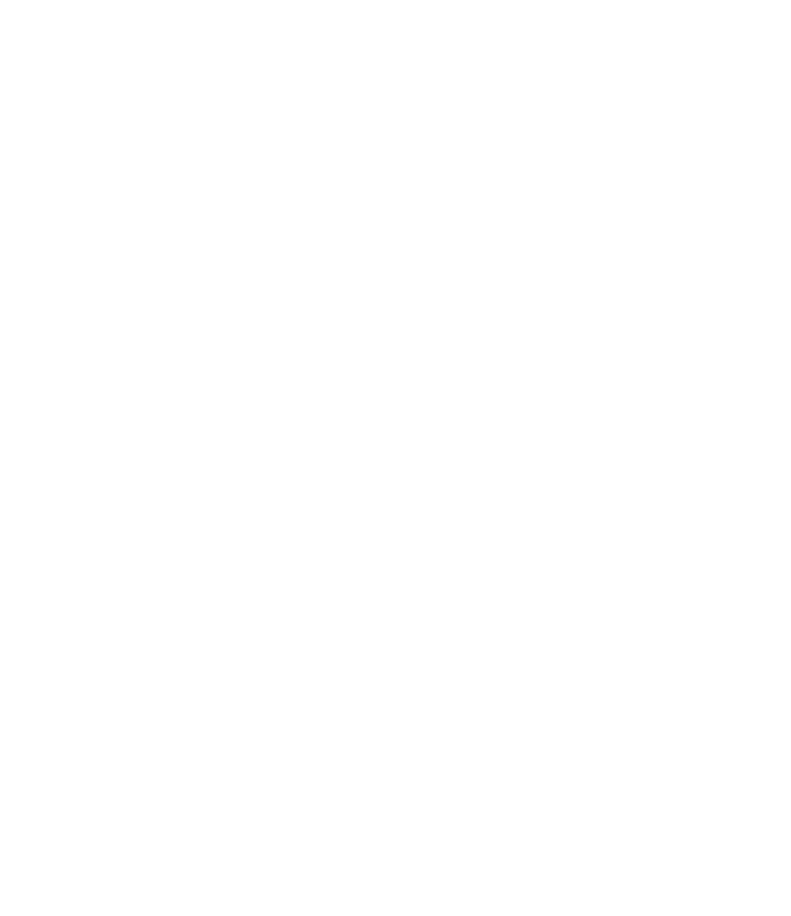
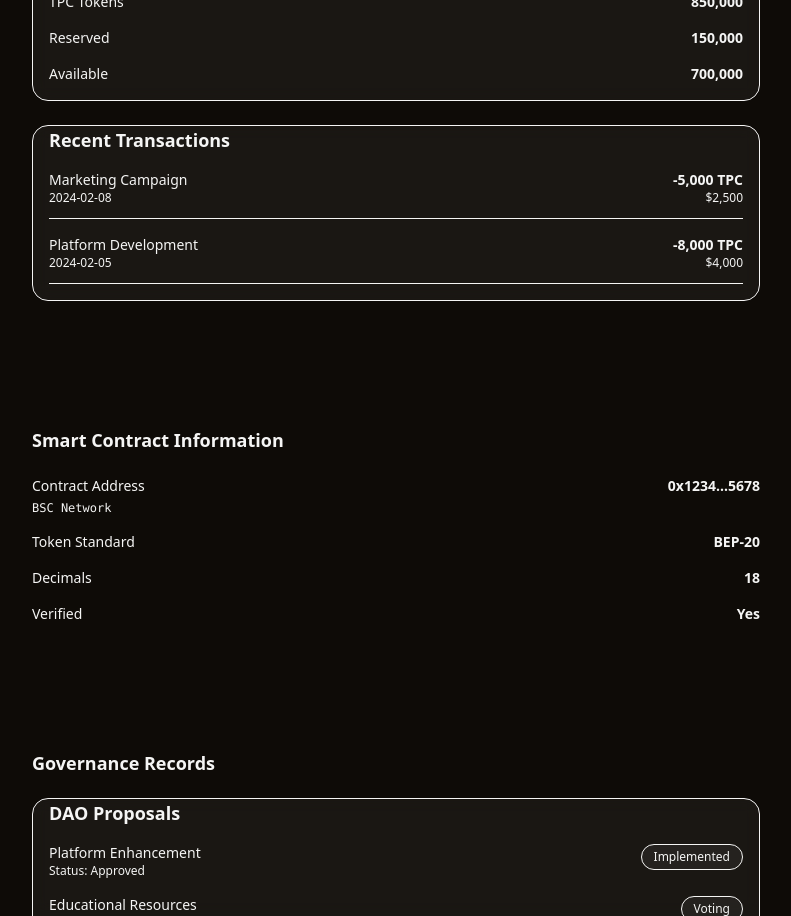
Before and after one commit to tpcglobalcommunity/tpcnew, a Next.js app: page /en/transparency in a window 1280 px wide. Before the commit this address had no page. Shown: the part 480-1396 px from the top of the page, without its empty margins (244-1035 px from the left). Before the commit the page ends 896 px from the top, so only its background shows below. Built offline with nearby package versions, Linux system fonts and the light colour scheme.

Commit message:
CRITICAL FIX - Routing Structure: Create Presale & Transparency pages, fix BottomNavigation login route

```diff
--- /dev/null
+++ b/src/app/[lang]/presale/page.tsx
@@ -0,0 +1,100 @@
+import { Container } from "@/components/ui/Container";
+import { Section } from "@/components/ui/Section";
+import { PremiumCard, PremiumCardContent } from "@/components/ui/PremiumCard";
+import { PremiumButton } from "@/components/ui/PremiumButton";
+import { Badge } from "@/components/ui/Badge";
+import { StatRow } from "@/components/ui/StatRow";
+import { publicPath, type Language } from "@/content/homeCopy";
+
+interface PresalePageProps {
+  params: {
+    lang: Language;
+  };
+}
+
+export function generateStaticParams() {
+  return [
+    { lang: 'en' },
+    { lang: 'id' }
+  ];
+}
+
+export default function PresalePage({ params }: PresalePageProps) {
+  const { lang } = params;
+
+  return (
+    <div className="min-h-dvh bg-bg text-fg">
+      <Container>
+        <Section title="Presale">
+          <div className="text-center mb-8">
+            <h1 className="text-2xl font-bold text-fg mb-4">Presale</h1>
+            <p className="text-muted leading-relaxed">
+              Join the TPC Global presale phase and be part of our professional trading community.
+            </p>
+          </div>
+        </Section>
+
+        <Section title="Presale Stages">
+          <div className="space-y-6">
+            <PremiumCard>
+              <PremiumCardContent>
+                <div className="text-center mb-4">
+                  <div className="w-16 h-16 bg-accent/20 rounded-full flex items-center justify-center mx-auto mb-4">
+                    <span className="text-2xl">🚀</span>
+                  </div>
+                  <h3 className="text-lg font-semibold text-fg mb-2">Stage 1</h3>
+                  <p className="text-sm text-muted leading-relaxed">
+                    Early bird pricing with exclusive benefits for first participants.
+                  </p>
+                  <div className="flex gap-2">
+                    <Badge tone="gold">Active</Badge>
+                    <Badge tone="neutral">Limited Supply</Badge>
+                  </div>
+                </div>
+              </PremiumCardContent>
+            </PremiumCard>
+
+            <PremiumCard>
+              <PremiumCardContent>
+                <div className="text-center mb-4">
+                  <div className="w-16 h-16 bg-accent/20 rounded-full flex items-center justify-center mx-auto mb-4">
+                    <span className="text-2xl">⭐</span>
+                  </div>
+                  <h3 className="text-lg font-semibold text-fg mb-2">Stage 2</h3>
+                  <p className="text-sm text-muted leading-relaxed">
+                    Public phase with standard pricing for wider community access.
+                  </p>
+                  <div className="flex gap-2">
+                    <Badge tone="neutral">Coming Soon</Badge>
+                    <Badge tone="neutral">Unlimited Supply</Badge>
+                  </div>
+                </div>
+              </PremiumCardContent>
+            </PremiumCard>
+          </div>
+        </Section>
+
+        <Section title="Token Information">
+          <div className="space-y-4">
+            <StatRow
+              items={[
+                { label: "Token Name", value: "TPC" },
+                { label: "Total Supply", value: "1,000,000" },
+                { label: "Network", value: "BSC" },
+                { label: "Token Standard", value: "BEP-20" }
+              ]}
+            />
+          </div>
+        </Section>
+
+        <Section>
+          <div className="text-center">
+            <PremiumButton variant="primary" size="md" fullWidth>
+              Participate in Presale
+            </PremiumButton>
+          </div>
+        </Section>
+      </Container>
+    </div>
+  );
+}
--- /dev/null
+++ b/src/app/[lang]/transparency/page.tsx
@@ -0,0 +1,140 @@
+import { Container } from "@/components/ui/Container";
+import { Section } from "@/components/ui/Section";
+import { PremiumCard, PremiumCardContent } from "@/components/ui/PremiumCard";
+import { PremiumButton } from "@/components/ui/PremiumButton";
+import { Badge } from "@/components/ui/Badge";
+import { StatRow } from "@/components/ui/StatRow";
+import { publicPath, type Language } from "@/content/homeCopy";
+
+interface TransparencyPageProps {
+  params: {
+    lang: Language;
+  };
+}
+
+export function generateStaticParams() {
+  return [
+    { lang: 'en' },
+    { lang: 'id' }
+  ];
+}
+
+export default function TransparencyPage({ params }: TransparencyPageProps) {
+  const { lang } = params;
+
+  return (
+    <div className="min-h-dvh bg-bg text-fg">
+      <Container>
+        <Section title="Transparency">
+          <div className="text-center mb-8">
+            <h1 className="text-2xl font-bold text-fg mb-4">Transparency</h1>
+            <p className="text-muted leading-relaxed">
+              Complete transparency in all operations, treasury management, and community governance.
+            </p>
+          </div>
+        </Section>
+
+        <Section title="Treasury Information">
+          <div className="space-y-6">
+            <PremiumCard>
+              <PremiumCardContent>
+                <h3 className="text-lg font-semibold text-fg mb-4">Current Treasury</h3>
+                <StatRow
+                  items={[
+                    { label: "Total Value", value: "$125,000" },
+                    { label: "TPC Tokens", value: "850,000" },
+                    { label: "Reserved", value: "150,000" },
+                    { label: "Available", value: "700,000" }
+                  ]}
+                />
+              </PremiumCardContent>
+            </PremiumCard>
+
+            <PremiumCard>
+              <PremiumCardContent>
+                <h3 className="text-lg font-semibold text-fg mb-4">Recent Transactions</h3>
+                <div className="space-y-4">
+                  <div className="border-b border-border/10 pb-3">
+                    <div className="flex justify-between items-start">
+                      <div>
+                        <p className="text-sm text-muted">Marketing Campaign</p>
+                        <p className="text-xs text-muted">2024-02-08</p>
+                      </div>
+                      <div className="text-right">
+                        <p className="text-sm font-semibold text-fg">-5,000 TPC</p>
+                        <p className="text-xs text-muted">$2,500</p>
+                      </div>
+                    </div>
+                  </div>
+                  <div className="border-b border-border/10 pb-3">
+                    <div className="flex justify-between items-start">
+                      <div>
+                        <p className="text-sm text-muted">Platform Development</p>
+                        <p className="text-xs text-muted">2024-02-05</p>
+                      </div>
+                      <div className="text-right">
+                        <p className="text-sm font-semibold text-fg">-8,000 TPC</p>
+                        <p className="text-xs text-muted">$4,000</p>
+                      </div>
+                    </div>
+                  </div>
+                </div>
+              </PremiumCardContent>
+            </PremiumCard>
+          </div>
+        </Section>
+
+        <Section title="Smart Contract Information">
+          <div className="space-y-4">
+            <StatRow
+              items={[
+                { label: "Contract Address", value: "0x1234...5678", hint: "BSC Network" },
+                { label: "Token Standard", value: "BEP-20" },
+                { label: "Decimals", value: "18" },
+                { label: "Verified", value: "Yes" }
+              ]}
+            />
+          </div>
+        </Section>
+
+        <Section title="Governance Records">
+          <div className="space-y-6">
+            <PremiumCard>
+              <PremiumCardContent>
+                <h3 className="text-lg font-semibold text-fg mb-4">DAO Proposals</h3>
+                <div className="space-y-4">
+                  <div className="flex items-start justify-between">
+                    <div>
+                      <p className="text-sm font-medium text-fg">Platform Enhancement</p>
+                      <p className="text-xs text-muted">Status: Approved</p>
+                    </div>
+                    <div className="text-right">
+                      <Badge tone="gold">Implemented</Badge>
+                    </div>
+                  </div>
+                  <div className="flex items-start justify-between">
+                    <div>
+                      <p className="text-sm font-medium text-fg">Educational Resources</p>
+                      <p className="text-xs text-muted">Status: In Progress</p>
+                    </div>
+                    <div className="text-right">
+                      <Badge tone="neutral">Voting</Badge>
+                    </div>
+                  </div>
+                </div>
+              </PremiumCardContent>
+            </PremiumCard>
+          </div>
+        </Section>
+
+        <Section>
+          <div className="text-center">
+            <PremiumButton variant="primary" size="md" fullWidth>
+              View Full Report
+            </PremiumButton>
+          </div>
+        </Section>
+      </Container>
+    </div>
+  );
+}
--- a/src/components/ui/BottomNavigation.tsx
+++ b/src/components/ui/BottomNavigation.tsx
@@ -54,9 +54,17 @@
       <div className="max-w-6xl mx-auto">
         <div className="flex justify-around items-center py-3">
           {navItems.map((item) => {
-            const fullHref = publicPath(currentLang, item.href);
+            let fullHref;
+
+            // Login route - NO language prefix
+            if (item.href === "/login") {
+              fullHref = "/login";
+            } else {
+              fullHref = publicPath(currentLang, item.href);
+            }
+
             const isActive = pathname === fullHref ||
-                           (item.href !== "/" && pathname.startsWith(fullHref));
+                           (item.href !== "/" && item.href !== "/login" && pathname.startsWith(fullHref));
 
             return (
               <Link
```
